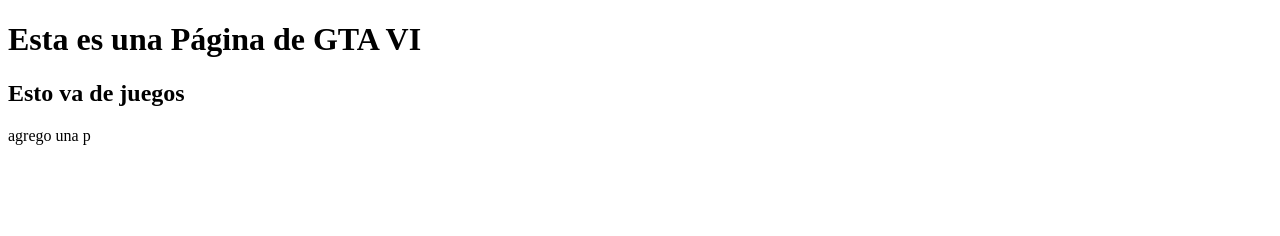
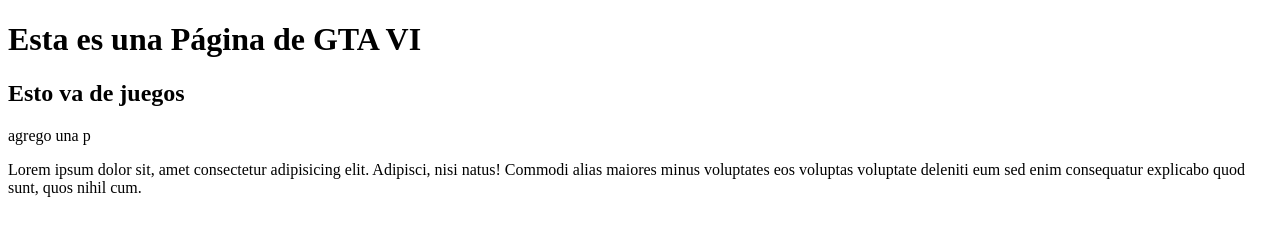
Before and after one commit to Leandym/GTA-6, a plain HTML site: page index.html in a window 1280 px wide. Drawn offline with Linux system fonts and the light colour scheme.

Commit message:
otro cambio

```diff
--- a/index.html
+++ b/index.html
@@ -10,7 +10,7 @@
     <h1>Esta es una Página de GTA VI</h1>
     <h2>Esto va de juegos</h2>
     <p>agrego una p</p>
-
+    <p>Lorem ipsum dolor sit, amet consectetur adipisicing elit. Adipisci, nisi natus! Commodi alias maiores minus voluptates eos voluptas voluptate deleniti eum sed enim consequatur explicabo quod sunt, quos nihil cum.</p>
 
 </body>
 </html>
```
